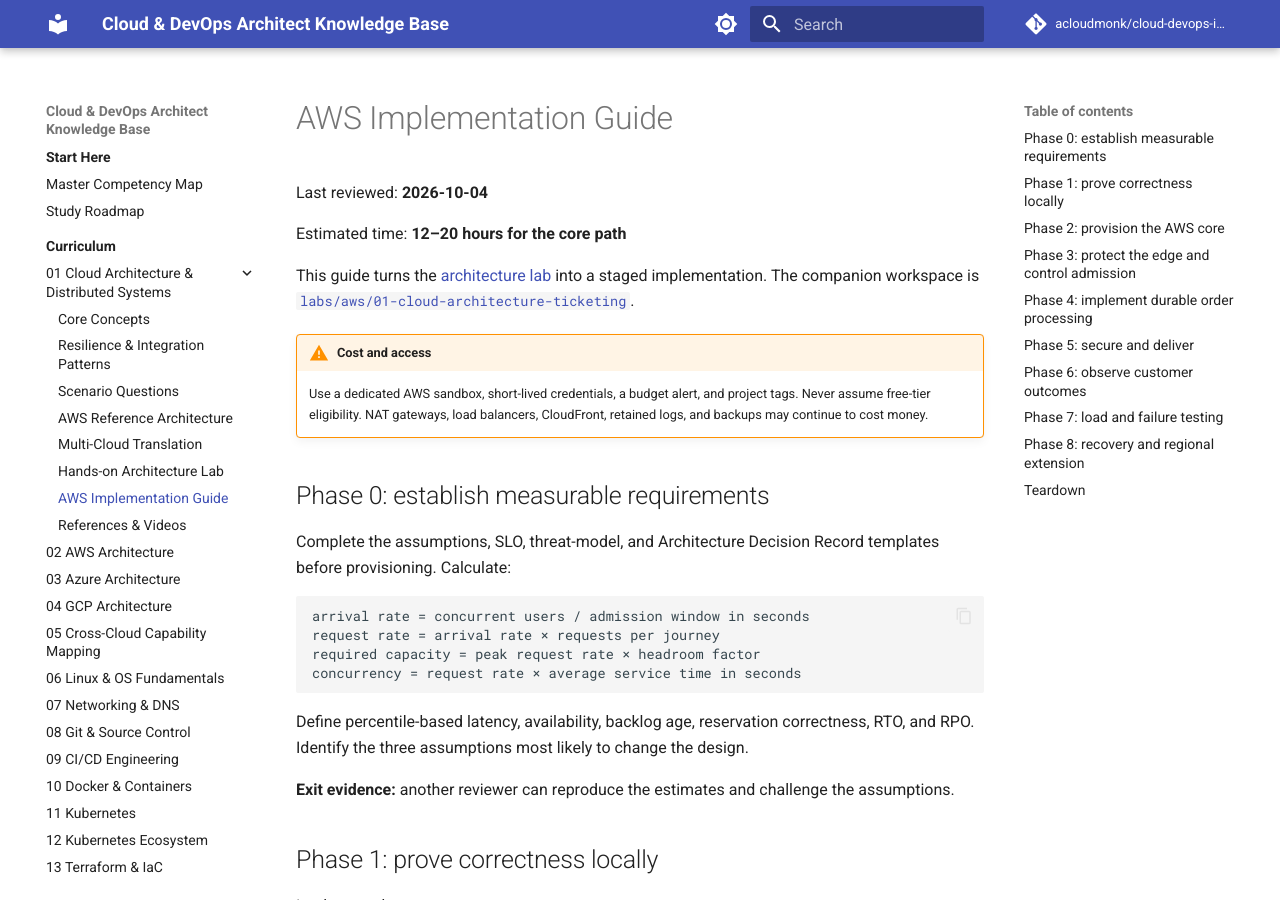
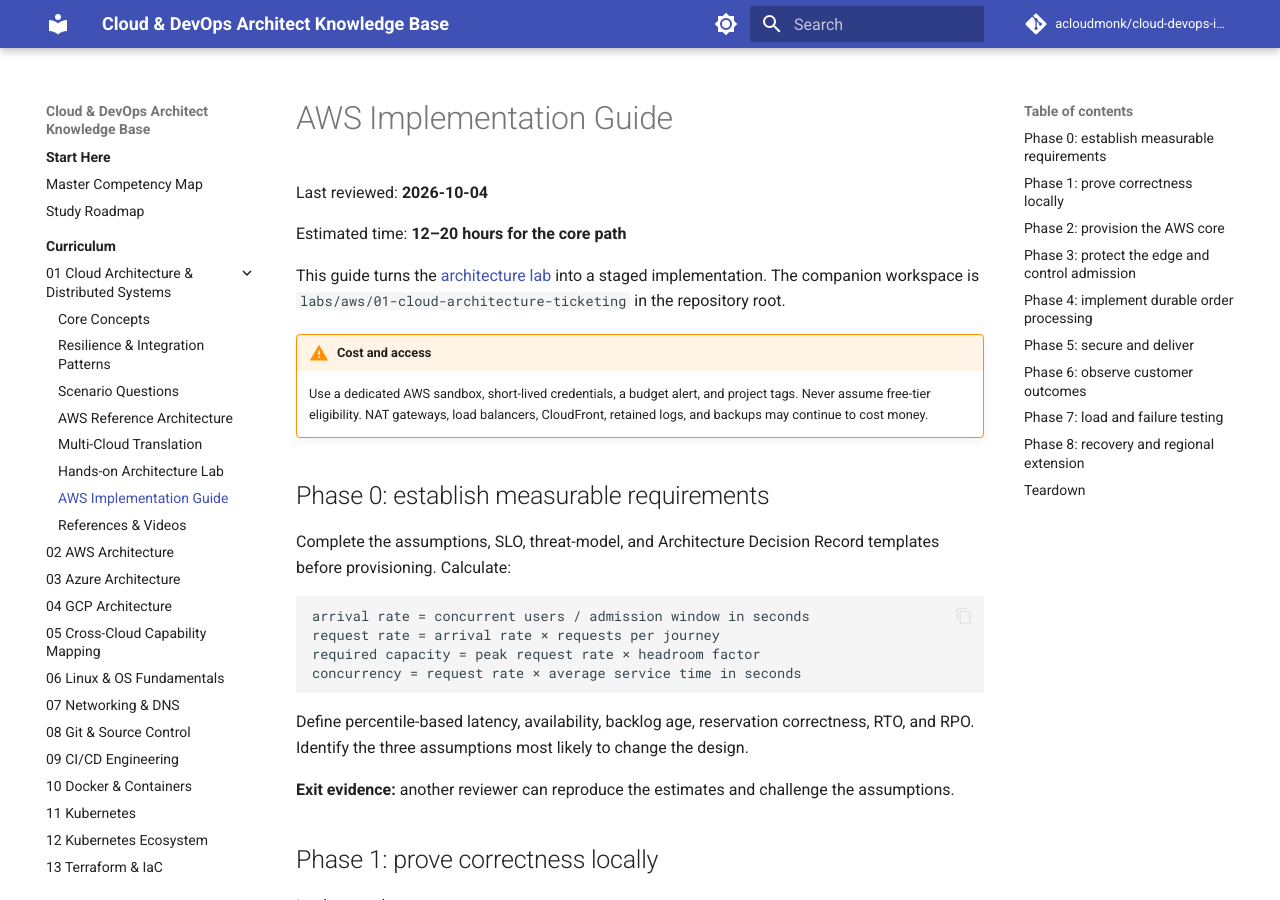
Before and after one commit to acloudmonk/cloud-devops-interview-preparation, an MkDocs documentation site: the page built from docs/01-cloud-architecture/implementation-guide.md, in a window 1280 px wide and 900 px high. Built offline with MkDocs 1.6.1 and Material for MkDocs 9.7.7, drawn with Linux system fonts in a browser that asks for light colours; comment, search, counter and statistics services are not loaded.

Commit message:
docs: fix pilot workspace references

```diff
--- a/docs/01-cloud-architecture/implementation-guide.md
+++ b/docs/01-cloud-architecture/implementation-guide.md
@@ -5,8 +5,8 @@
 Estimated time: **12–20 hours for the core path**
 
 This guide turns the [architecture lab](lab.md) into a staged implementation.
-The companion workspace is
-[`labs/aws/01-cloud-architecture-ticketing`](https://github.com/acloudmonk/cloud-devops-interview-preparation/tree/main/labs/aws/01-cloud-architecture-ticketing).
+The companion workspace is `labs/aws/01-cloud-architecture-ticketing` in the
+repository root.
 
 !!! warning "Cost and access"
     Use a dedicated AWS sandbox, short-lived credentials, a budget alert, and
```
Also changed, not shown: docs/01-cloud-architecture/lab.md (+2 -3 lines).
